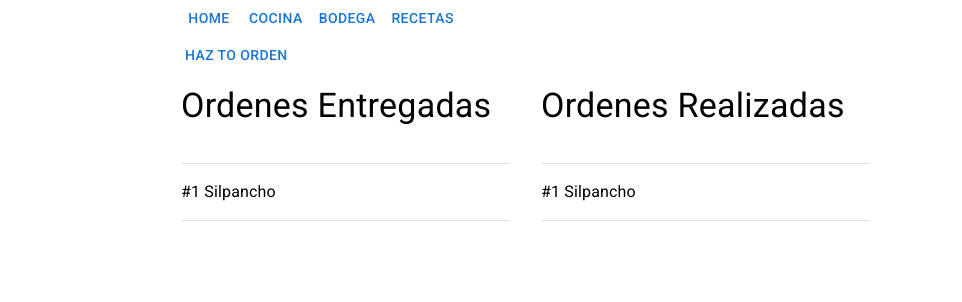
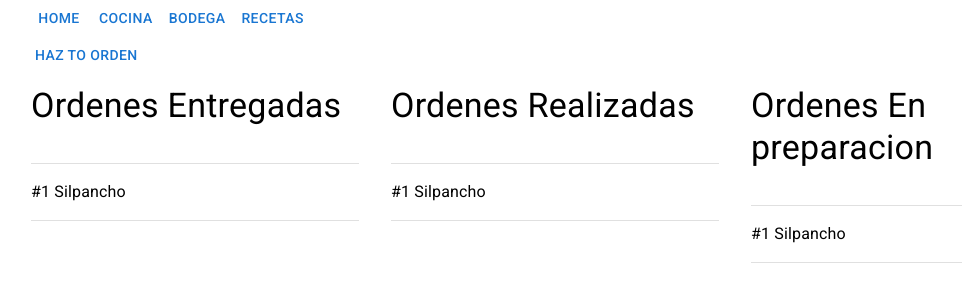
Before and after one commit to walkerperedo/AlegraTest, a React (Create React App) app in the folder front/: page / in a window 1280 px wide. Shown: the top 302 px of the page, without its empty margins (37-999 px from the left). Built offline with nearby package versions, Linux system fonts and the light colour scheme.

Commit message:
ordenes en preparacion added

```diff
--- a/front/src/pages/App.js
+++ b/front/src/pages/App.js
@@ -9,7 +9,7 @@ import { Container } from "@mui/material";
 
 function App() {
   return (
-    <Container maxWidth="md">
+    <Container maxWidth="lg">
       <Header />
       <Routes>
         <Route exact path="/" element={<Home />} />
--- a/front/src/pages/Home/Home.jsx
+++ b/front/src/pages/Home/Home.jsx
@@ -9,6 +9,7 @@ export default function Home() {
       <Grid container justify="center" spacing="12">
         <Ordenes title="Entregadas" />
         <Ordenes title="Realizadas" />
+        <Ordenes title="En preparacion" />
       </Grid>
     </>
   );
```
